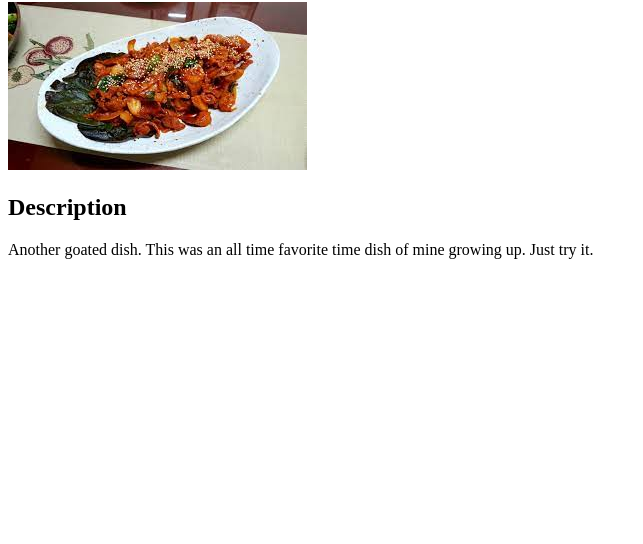
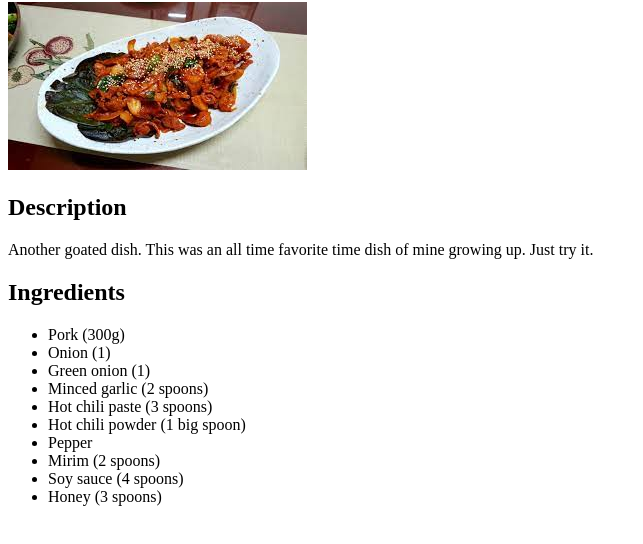
Before and after one commit to dingdongg/odin-recipes, a plain HTML site: page recipes/kbbq.html in a window 1280 px wide. Shown: the part 78-622 px from the top of the page, without its empty margins (0-643 px from the left). Drawn offline with Linux system fonts and the light colour scheme.

Commit message:
add ingredients list to kbbq.html

```diff
--- a/recipes/kbbq.html
+++ b/recipes/kbbq.html
@@ -13,6 +13,19 @@
 
         <p>Another goated dish. This was an all time favorite time dish of mine growing up. Just try it.</p>
 
+        <h2>Ingredients</h2>
+        <ul>
+            <li>Pork (300g)</li>
+            <li>Onion (1)</li>
+            <li>Green onion (1)</li>
+            <li>Minced garlic (2 spoons)</li>
+            <li>Hot chili paste (3 spoons)</li>
+            <li>Hot chili powder (1 big spoon)</li>
+            <li>Pepper</li>
+            <li>Mirim (2 spoons)</li>
+            <li>Soy sauce (4 spoons)</li>
+            <li>Honey (3 spoons)</li>
+        </ul>
 
     </body>
 </html>
```
